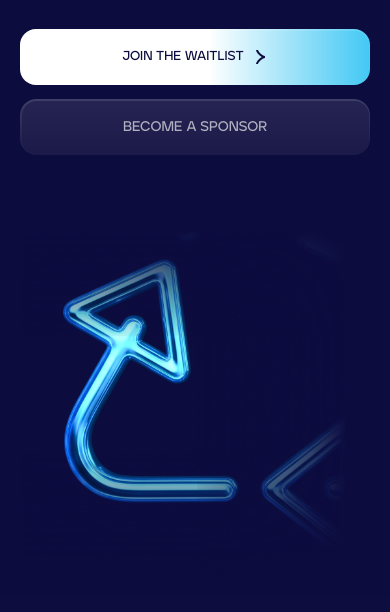
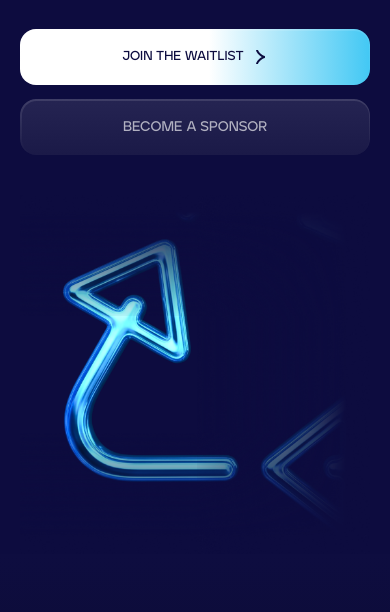
Before and after one commit to ola-fakomi/bs-innnovative, a plain HTML site: page index.html in a window 390 px wide. Shown: the part 9868-10480 px from the top of the page. Drawn offline with nearby package versions, Linux system fonts and the light colour scheme; a script that the page names is missing; a web font is replaced by a local one.

Commit message:
Fix registration CTA: flex layout for image, fix broken image path
- Replace absolute positioning on CTA art with flex row layout
- Move ev-register-art inside ev-register-frame as a flex sibling
- URL-encode spaces in image src to fix broken image on all servers
- Mobile retains column stacking via flex-direction: column override

Co-Authored-By: Claude Sonnet 4.6 <noreply@anthropic.com>

```diff
--- a/index.html
+++ b/index.html
@@ -972,19 +972,21 @@
     /* ── 7. Registration CTA ───────────────────────── */
     .ev-register {
       background: var(--navy);
-      position: relative; overflow: hidden;
-      min-height: 400px; height: fit-content;
+      overflow: hidden;
       padding: 0 var(--gutter);
     }
     .ev-register-frame {
       max-width: 1440px;
       margin: 0 auto;
-      position: relative; z-index: 2;
+      display: flex;
+      flex-direction: row;
+      align-items: stretch;
       width: 100%;
     }
     .ev-register-inner {
       max-width: 600px;
       padding: 60px 0;
+      flex-shrink: 0;
     }
     .ev-register h2 {
       font-family: var(--f-medium);
@@ -1000,11 +1002,10 @@
       margin: 0 0 32px;
     }
     .ev-register-btns { display: flex; flex-direction: row; align-items: center; gap: 14px; flex-wrap: wrap; }
-    /* Right artwork — absolutely fills the right half of the section */
+    /* Right artwork — natural flex child */
     .ev-register-art {
-      position: absolute;
-      right: 0; top: 0; bottom: 0;
-      width: 55%;
+      flex: 1;
+      min-height: 400px;
       pointer-events: none;
       overflow: hidden;
     }
@@ -1300,17 +1301,12 @@
       .ev-onsite h2 { font-size: 28px; line-height: 1.1; }
 
       /* Register */
-      .ev-register {
-        min-height: unset;
-      }
       .ev-register-frame {
-        min-height: unset;
+        flex-direction: column;
       }
       .ev-register-inner { max-width: 100%; padding: 60px 0 40px; }
       .ev-register-art {
-        display: block;
-        position: relative;
-        right: auto; top: auto;
+        min-height: unset;
         width: 100%;
         height: 400px;
       }
@@ -1809,11 +1805,11 @@
             <a href="https://bluespectruminnovative.com/contact" class="btn-ev-sp">BECOME A SPONSOR</a>
           </div>
         </div>
+        <!-- Right: artwork sits alongside the content in the same flex row -->
+        <div class="ev-register-art" aria-hidden="true">
+          <img src="Images/Event/Last%20CTA%20Image.png" alt="" />
+        </div>
       </div><!-- /.ev-register-frame -->
-      <!-- Right: artwork fills the right half of the section -->
-      <div class="ev-register-art" aria-hidden="true">
-        <img src="Images/Event/Last CTA Image.png" alt="" />
-      </div>
     </section>
 
   </main>
```
Also changed, not shown: 1 other file.
